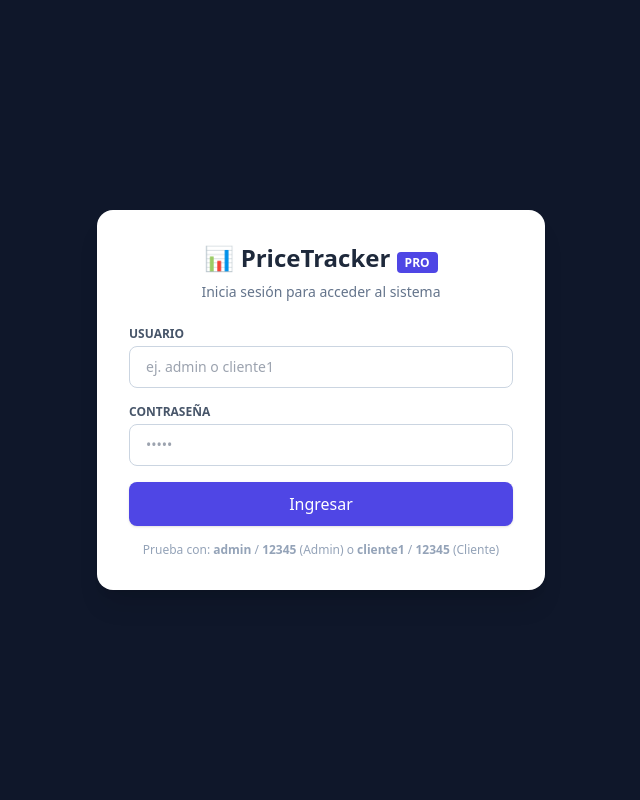
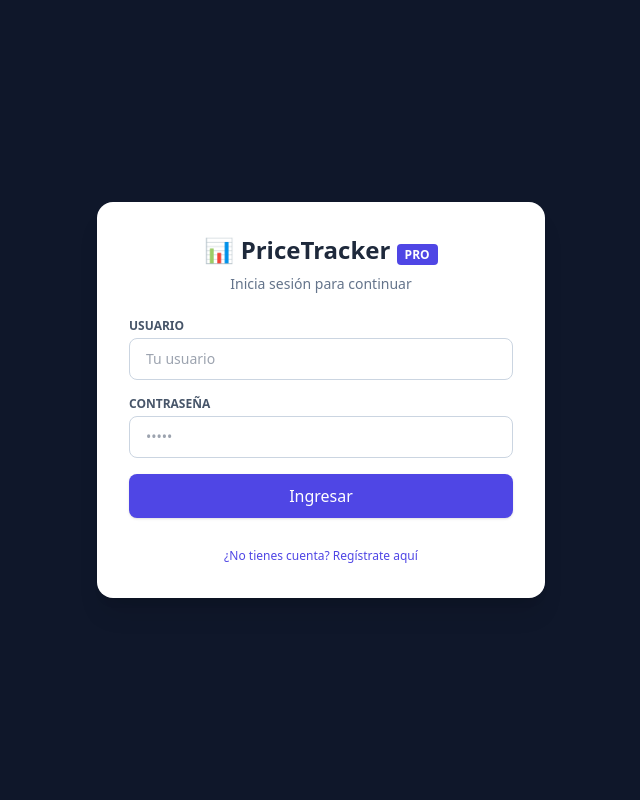
Before and after one commit to RoggerYanez/price-tracker-saas, a FastAPI app: page / in a window 1280 px wide. Shown: the whole page, without its empty margins (319-959 px from the left). Run offline with FastAPI, Linux system fonts and the light colour scheme; some libraries are stand-ins or nearby versions.

Commit message:
actualización del sistema de login

```diff
--- a/main.py
+++ b/main.py
@@ -4,7 +4,7 @@ from fastapi.templating import Jinja2Templates
 from pydantic import BaseModel
 import sqlite3
 
-app = FastAPI(title="SaaS Monitoreo de Precios con Seguridad")
+app = FastAPI(title="SaaS Monitoreo de Precios")
 templates = Jinja2Templates(directory="templates")
 
 def obtener_conexion():
@@ -18,11 +18,14 @@ class LoginData(BaseModel):
     username: str
     password: str
 
+class RegisterData(BaseModel):
+    username: str
+    password: str
+
 @app.get("/", response_class=HTMLResponse)
 def home(request: Request):
     return templates.TemplateResponse(request, "index.html")
 
-# NUEVO: Endpoint para autenticar usuarios y retornar su rol
 @app.post("/api/login")
 def login(data: LoginData):
     conexion = obtener_conexion()
@@ -35,6 +38,23 @@ def login(data: LoginData):
         raise HTTPException(status_code=400, detail="Usuario o contraseña incorrectos")
 
     return {"mensaje": "Login exitoso", "rol": usuario[0], "username": data.username}
+
+# NUEVO: Endpoint para registrarse como cliente nuevo
+@app.post("/api/register")
+def register(data: RegisterData):
+    conexion = obtener_conexion()
+    cursor = conexion.cursor()
+    try:
+        # Por seguridad, el rol se define siempre como 'cliente' por defecto
+        cursor.execute("INSERT INTO usuarios (username, password, rol) VALUES (?, ?, ?)",
+                       (data.username, data.password, 'cliente'))
+        conexion.commit()
+    except sqlite3.IntegrityError:
+        conexion.close()
+        raise HTTPException(status_code=400, detail="El nombre de usuario ya está en uso")
+
+    conexion.close()
+    return {"mensaje": "Registro exitoso"}
 
 @app.get("/api/productos")
 def listar_productos():
@@ -52,8 +72,7 @@ def listar_productos():
     filas = cursor.fetchall()
     conexion.close()
 
-    productos = [{"id": f[0], "producto": f[1], "precio": f[2], "fecha": f[3]} for f in filas]
-    return productos
+    return [{"id": f[0], "producto": f[1], "precio": f[2], "fecha": f[3]} for f in filas]
 
 @app.post("/api/agregar-producto")
 def agregar_producto(item: NuevoProducto):
@@ -62,4 +81,4 @@ def agregar_producto(item: NuevoProducto):
     cursor.execute("INSERT INTO productos_configurados (nombre, url) VALUES (?, ?)", (item.nombre, item.url))
     conexion.commit()
     conexion.close()
-    return {"mensaje": "Producto y URL registrados exitosamente"}
+    return {"mensaje": "Producto registrado exitosamente"}
--- a/templates/index.html
+++ b/templates/index.html
@@ -8,32 +8,48 @@
 </head>
 <body class="bg-slate-100 font-sans text-slate-900 h-screen overflow-hidden">
 
-    <!-- PANTALLA DE LOGIN -->
+    <!-- PANTALLA DE ACCESO (LOGIN / REGISTRO) -->
     <div id="pantalla-login" class="flex items-center justify-center h-full bg-slate-900">
         <div class="bg-white p-8 rounded-2xl shadow-xl w-full max-w-md">
             <h2 class="text-2xl font-bold text-slate-800 text-center mb-2">📊 PriceTracker <span class="text-xs bg-indigo-600 px-2 py-0.5 rounded text-white">PRO</span></h2>
-            <p class="text-sm text-slate-500 text-center mb-6">Inicia sesión para acceder al sistema</p>
+            <p id="subtitulo-auth" class="text-sm text-slate-500 text-center mb-6">Inicia sesión para continuar</p>
 
-            <form onsubmit="realizarLogin(event)" class="space-y-4">
+            <!-- Formulario de Login -->
+            <form id="form-login-element" onsubmit="realizarLogin(event)" class="space-y-4">
                 <div>
                     <label class="block text-xs font-semibold text-slate-600 uppercase mb-1">Usuario</label>
-                    <input type="text" id="login-user" required placeholder="ej. admin o cliente1" class="w-full border border-slate-300 rounded-lg px-4 py-2.5 text-sm focus:outline-none focus:border-indigo-600">
+                    <input type="text" id="login-user" required placeholder="Tu usuario" class="w-full border border-slate-300 rounded-lg px-4 py-2.5 text-sm focus:outline-none focus:border-indigo-600">
                 </div>
                 <div>
                     <label class="block text-xs font-semibold text-slate-600 uppercase mb-1">Contraseña</label>
                     <input type="password" id="login-pass" required placeholder="•••••" class="w-full border border-slate-300 rounded-lg px-4 py-2.5 text-sm focus:outline-none focus:border-indigo-600">
                 </div>
                 <button type="submit" class="w-full bg-indigo-600 hover:bg-indigo-700 text-white font-medium py-2.5 rounded-lg transition shadow">Ingresar</button>
+                <div class="text-center pt-2">
+                    <button type="button" onclick="alternarAuth('registro')" class="text-xs text-indigo-600 hover:underline">¿No tienes cuenta? Regístrate aquí</button>
+                </div>
             </form>
-            <div class="mt-4 text-xs text-slate-400 text-center">
-                Prueba con: <b>admin</b> / <b>12345</b> (Admin) o <b>cliente1</b> / <b>12345</b> (Cliente)
-            </div>
+
+            <!-- Formulario de Registro (Oculto por defecto) -->
+            <form id="form-registro-element" onsubmit="realizarRegistro(event)" class="space-y-4 hidden">
+                <div>
+                    <label class="block text-xs font-semibold text-slate-600 uppercase mb-1">Nuevo Usuario</label>
+                    <input type="text" id="reg-user" required placeholder="Crea tu usuario" class="w-full border border-slate-300 rounded-lg px-4 py-2.5 text-sm focus:outline-none focus:border-indigo-600">
+                </div>
+                <div>
+                    <label class="block text-xs font-semibold text-slate-600 uppercase mb-1">Contraseña</label>
+                    <input type="password" id="reg-pass" required placeholder="•••••" class="w-full border border-slate-300 rounded-lg px-4 py-2.5 text-sm focus:outline-none focus:border-indigo-600">
+                </div>
+                <button type="submit" class="w-full bg-emerald-600 hover:bg-emerald-700 text-white font-medium py-2.5 rounded-lg transition shadow">Crear Cuenta de Cliente</button>
+                <div class="text-center pt-2">
+                    <button type="button" onclick="alternarAuth('login')" class="text-xs text-slate-600 hover:underline">¿Ya tienes cuenta? Inicia sesión</button>
+                </div>
+            </form>
         </div>
     </div>
 
-    <!-- PANEL PRINCIPAL (Oculto hasta iniciar sesión) -->
+    <!-- PANEL PRINCIPAL -->
     <div id="panel-principal" class="hidden flex h-screen overflow-hidden">
-        <!-- Sidebar Lateral -->
         <aside class="w-64 bg-slate-900 text-slate-300 flex flex-col justify-between hidden md:flex">
             <div>
                 <div class="px-6 py-5 border-b border-slate-800">
@@ -41,17 +57,8 @@
                         📊 PriceTracker <span class="text-[10px] bg-indigo-600 px-2 py-0.5 rounded text-white" id="badge-rol">PRO</span>
                     </h1>
                 </div>
-                <nav class="px-4 py-6 space-y-1">
-                    <a href="#" onclick="cambiarVista('productos')" id="nav-productos" class="flex items-center gap-3 px-4 py-2.5 rounded-lg bg-indigo-600 text-white font-medium transition">
-                        📦 Productos
-                    </a>
-                    <!-- Secciones restringidas solo para Administrador -->
-                    <a href="#" onclick="cambiarVista('clientes')" id="menu-clientes" class="flex items-center gap-3 px-4 py-2.5 rounded-lg hover:bg-slate-800 text-slate-400 hover:text-white transition">
-                        👥 Clientes
-                    </a>
-                    <a href="#" onclick="cambiarVista('ganancias')" id="menu-ganancias" class="flex items-center gap-3 px-4 py-2.5 rounded-lg hover:bg-slate-800 text-slate-400 hover:text-white transition">
-                        💰 Ganancias
-                    </a>
+                <nav class="px-4 py-6 space-y-1" id="menu-lateral">
+                    <!-- Dinámico según rol -->
                 </nav>
             </div>
             <div class="p-4 border-t border-slate-800 flex justify-between items-center text-xs text-slate-400">
@@ -60,10 +67,9 @@
             </div>
         </aside>
 
-        <!-- Contenido -->
         <div class="flex-1 flex flex-col overflow-y-auto">
             <header class="bg-white border-b border-slate-200 px-8 py-4 flex justify-between items-center shadow-sm">
-                <h2 id="titulo-vista" class="text-xl font-bold text-slate-800">Monitoreo de Productos</h2>
+                <h2 id="titulo-vista" class="text-xl font-bold text-slate-800">Panel</h2>
                 <div class="flex items-center gap-4">
                     <span class="inline-flex items-center gap-1.5 px-3 py-1 rounded-full text-xs font-medium bg-emerald-50 text-emerald-700 border border-emerald-200">
                         <span class="w-2 h-2 rounded-full bg-emerald-500 animate-pulse"></span> Sistema Activo
@@ -75,20 +81,9 @@
             </header>
 
             <main class="p-8 max-w-7xl w-full mx-auto space-y-6">
-                <!-- KPIs -->
-                <div class="grid grid-cols-1 md:grid-cols-3 gap-6">
-                    <div class="bg-white p-6 rounded-xl border border-slate-200 shadow-sm">
-                        <p class="text-xs font-semibold text-slate-400 uppercase tracking-wider">Productos Rastreados</p>
-                        <p id="kpi-productos" class="text-2xl font-bold text-slate-800 mt-1">0</p>
-                    </div>
-                    <div class="bg-white p-6 rounded-xl border border-slate-200 shadow-sm">
-                        <p class="text-xs font-semibold text-slate-400 uppercase tracking-wider">Clientes Activos</p>
-                        <p class="text-2xl font-bold text-indigo-600 mt-1">2 / 2</p>
-                    </div>
-                    <div class="bg-white p-6 rounded-xl border border-slate-200 shadow-sm">
-                        <p class="text-xs font-semibold text-slate-400 uppercase tracking-wider">Ganancia Mensual Est.</p>
-                        <p class="text-2xl font-bold text-emerald-600 mt-1">S/ 150.00</p>
-                    </div>
+                <!-- KPIs Dinámicos -->
+                <div class="grid grid-cols-1 md:grid-cols-3 gap-6" id="kpis-container">
+                    <!-- Se llena con JS según el rol -->
                 </div>
 
                 <div id="seccion-contenido" class="space-y-6"></div>
@@ -99,6 +94,18 @@
     <script>
         let productosGlobal = [];
         let usuarioActual = null;
+
+        function alternarAuth(modo) {
+            if (modo === 'registro') {
+                document.getElementById('form-login-element').classList.add('hidden');
+                document.getElementById('form-registro-element').classList.remove('hidden');
+                document.getElementById('subtitulo-auth').innerText = 'Regístrate como nuevo cliente';
+            } else {
+                document.getElementById('form-registro-element').classList.add('hidden');
+                document.getElementById('form-login-element').classList.remove('hidden');
+                document.getElementById('subtitulo-auth').innerText = 'Inicia sesión para continuar';
+            }
+        }
 
         async function realizarLogin(event) {
             event.preventDefault();
@@ -115,32 +122,62 @@
                 if (response.ok) {
                     const data = await response.json();
                     usuarioActual = data;
-
-                    // Ocultar login y mostrar panel principal
-                    document.getElementById('pantalla-login').classList.add('hidden');
-                    document.getElementById('panel-principal').classList.remove('hidden');
-                    document.getElementById('info-usuario').innerText = `${data.username} (${data.rol})`;
-
-                    // Control de permisos según el rol
-                    if (data.rol === 'cliente') {
-                        document.getElementById('menu-clientes').style.display = 'none';
-                        document.getElementById('menu-ganancias').style.display = 'none';
-                        document.getElementById('badge-rol').innerText = 'CLIENTE';
-                    } else {
-                        document.getElementById('menu-clientes').style.display = 'flex';
-                        document.getElementById('menu-ganancias').style.display = 'flex';
-                        document.getElementById('badge-rol').innerText = 'ADMIN';
-                    }
-
-                    cambiarVista('productos');
-                    cargarDatos();
+                    iniciarSesionExitosa();
                 } else {
-                    alert("Credenciales incorrectas. Verifica usuario y contraseña.");
+                    alert("Credenciales incorrectas.");
                 }
             } catch (error) {
-                console.error("Error en el login:", error);
                 alert("Error al conectar con el servidor.");
             }
+        }
+
+        async function realizarRegistro(event) {
+            event.preventDefault();
+            const username = document.getElementById('reg-user').value;
+            const password = document.getElementById('reg-pass').value;
+
+            try {
+                const response = await fetch('/api/register', {
+                    method: 'POST',
+                    headers: { 'Content-Type': 'application/json' },
+                    body: JSON.stringify({ username, password })
+                });
+
+                if (response.ok) {
+                    alert("¡Cuenta creada con éxito! Ahora puedes iniciar sesión.");
+                    alternarAuth('login');
+                } else {
+                    const err = await response.json();
+                    alert(err.detail || "Error al registrarse.");
+                }
+            } catch (error) {
+                alert("Error al conectar con el servidor.");
+            }
+        }
+
+        function iniciarSesionExitosa() {
+            document.getElementById('pantalla-login').classList.add('hidden');
+            document.getElementById('panel-principal').classList.remove('hidden');
+            document.getElementById('info-usuario').innerText = `${usuarioActual.username} (${usuarioActual.rol})`;
+            document.getElementById('badge-rol').innerText = usuarioActual.rol.toUpperCase();
+
+            const menu = document.getElementById('menu-lateral');
+            menu.innerHTML = '';
+
+            if (usuarioActual.rol === 'admin') {
+                menu.innerHTML = `
+                    <a href="#" onclick="cambiarVista('admin-dashboard')" id="nav-admin-dashboard" class="flex items-center gap-3 px-4 py-2.5 rounded-lg bg-indigo-600 text-white font-medium transition">📊 Resumen Negocio</a>
+                    <a href="#" onclick="cambiarVista('clientes')" id="nav-clientes" class="flex items-center gap-3 px-4 py-2.5 rounded-lg hover:bg-slate-800 text-slate-400 hover:text-white transition">👥 Clientes</a>
+                    <a href="#" onclick="cambiarVista('ganancias')" id="nav-ganancias" class="flex items-center gap-3 px-4 py-2.5 rounded-lg hover:bg-slate-800 text-slate-400 hover:text-white transition">💰 Ganancias</a>
+                `;
+                cambiarVista('admin-dashboard');
+            } else {
+                menu.innerHTML = `
+                    <a href="#" onclick="cambiarVista('productos')" id="nav-productos" class="flex items-center gap-3 px-4 py-2.5 rounded-lg bg-indigo-600 text-white font-medium transition">📦 Mis Productos</a>
+                `;
+                cambiarVista('productos');
+            }
+            cargarDatos();
         }
 
         function cerrarSesion() {
@@ -155,12 +192,12 @@
             try {
                 const response = await fetch('/api/productos');
                 productosGlobal = await response.json();
-                document.getElementById('kpi-productos').innerText = productosGlobal.length;
-                if(document.getElementById('tabla-productos')) {
+                if (usuarioActual.rol === 'cliente' && document.getElementById('tabla-productos')) {
                     renderizarTablaProductos();
+                    document.getElementById('kpi-prod-cliente').innerText = productosGlobal.length;
                 }
             } catch (error) {
-                console.error("Error al cargar datos:", error);
+                console.error("Error cargando datos:", error);
             }
         }
 
@@ -187,22 +224,32 @@
         }
 
         function cambiarVista(vista) {
-            ['productos', 'clientes', 'ganancias'].forEach(v => {
+            const titulo = document.getElementById('titulo-vista');
+            const kpis = document.getElementById('kpis-container');
+            const contenedor = document.getElementById('seccion-contenido');
+
+            // Actualizar estilo botones menú
+            ['admin-dashboard', 'clientes', 'ganancias', 'productos'].forEach(v => {
                 const btn = document.getElementById(`nav-${v}`);
                 if(btn) {
-                    if (v === vista) {
-                        btn.className = "flex items-center gap-3 px-4 py-2.5 rounded-lg bg-indigo-600 text-white font-medium transition";
-                    } else {
-                        btn.className = "flex items-center gap-3 px-4 py-2.5 rounded-lg hover:bg-slate-800 text-slate-400 hover:text-white transition";
-                    }
+                    btn.className = (v === vista)
+                        ? "flex items-center gap-3 px-4 py-2.5 rounded-lg bg-indigo-600 text-white font-medium transition"
+                        : "flex items-center gap-3 px-4 py-2.5 rounded-lg hover:bg-slate-800 text-slate-400 hover:text-white transition";
                 }
             });
 
-            const titulo = document.getElementById('titulo-vista');
-            const contenedor = document.getElementById('seccion-contenido');
-
-            if (vista === 'productos') {
-                titulo.innerText = "Monitoreo de Productos";
+            if (vista === 'productos' && usuarioActual.rol === 'cliente') {
+                titulo.innerText = "Mis Productos Rastreados";
+                kpis.innerHTML = `
+                    <div class="bg-white p-6 rounded-xl border border-slate-200 shadow-sm md:col-span-2">
+                        <p class="text-xs font-semibold text-slate-400 uppercase tracking-wider">Tus Productos en Seguimiento</p>
+                        <p id="kpi-prod-cliente" class="text-2xl font-bold text-slate-800 mt-1">${productosGlobal.length}</p>
+                    </div>
+                    <div class="bg-white p-6 rounded-xl border border-slate-200 shadow-sm">
+                        <p class="text-xs font-semibold text-slate-400 uppercase tracking-wider">Estado de cuenta</p>
+                        <p class="text-2xl font-bold text-emerald-600 mt-1">Plan Estándar</p>
+                    </div>
+                `;
                 contenedor.innerHTML = `
                     <div class="bg-white p-6 rounded-xl border border-slate-200 shadow-sm">
                         <h3 class="text-md font-bold text-slate-800 mb-4">Agregar Nuevo Producto a Rastrear</h3>
@@ -225,34 +272,51 @@
                         </table>
                     </div>`;
                 renderizarTablaProductos();
+            } else if (vista === 'admin-dashboard' && usuarioActual.rol === 'admin') {
+                titulo.innerText = "Panel de Control de Administrador";
+                kpis.innerHTML = `
+                    <div class="bg-white p-6 rounded-xl border border-slate-200 shadow-sm">
+                        <p class="text-xs font-semibold text-slate-400 uppercase tracking-wider">Clientes Totales</p>
+                        <p class="text-2xl font-bold text-slate-800 mt-1">2</p>
+                    </div>
+                    <div class="bg-white p-6 rounded-xl border border-slate-200 shadow-sm">
+                        <p class="text-xs font-semibold text-slate-400 uppercase tracking-wider">Ganancia Mensual Est.</p>
+                        <p class="text-2xl font-bold text-emerald-600 mt-1">S/ 150.00</p>
+                    </div>
+                    <div class="bg-white p-6 rounded-xl border border-slate-200 shadow-sm">
+                        <p class="text-xs font-semibold text-slate-400 uppercase tracking-wider">Estado Servidor</p>
+                        <p class="text-2xl font-bold text-indigo-600 mt-1">Operativo</p>
+                    </div>
+                `;
+                contenedor.innerHTML = `<div class="bg-white p-6 rounded-xl border border-slate-200 shadow-sm text-slate-600">Bienvenido al panel central de administración. Usa el menú lateral para revisar los clientes o ingresos.</div>`;
             } else if (vista === 'clientes' && usuarioActual.rol === 'admin') {
                 titulo.innerText = "Gestión de Clientes";
+                kpis.innerHTML = `<div class="bg-white p-6 rounded-xl border border-slate-200 shadow-sm md:col-span-3"><p class="text-sm text-slate-500">Listado general de cuentas registradas en la plataforma.</p></div>`;
                 contenedor.innerHTML = `
                     <div class="bg-white shadow-sm rounded-xl border border-slate-200 p-6">
                         <table class="w-full text-left border-collapse">
                             <thead>
                                 <tr class="bg-slate-50 border-b border-slate-200 text-xs font-semibold text-slate-500 uppercase tracking-wider">
-                                    <th class="px-4 py-3">Cliente</th>
-                                    <th class="px-4 py-3">Empresa</th>
+                                    <th class="px-4 py-3">Cliente / Usuario</th>
                                     <th class="px-4 py-3">Estado</th>
-                                    <th class="px-4 py-3">Plan</th>
+                                    <th class="px-4 py-3">Rol</th>
                                 </tr>
                             </thead>
                             <tbody class="divide-y divide-slate-200 text-sm">
                                 <tr>
-                                    <td class="px-4 py-4 font-medium text-slate-800">Carlos Mendoza</td>
-                                    <td class="px-4 py-4 text-slate-600">Librería El Ateneo</td>
+                                    <td class="px-4 py-4 font-medium text-slate-800">cliente1</td>
                                     <td class="px-4 py-4"><span class="bg-emerald-100 text-emerald-800 text-xs px-2.5 py-1 rounded-full font-semibold">Activo</span></td>
-                                    <td class="px-4 py-4 text-slate-600">Pro (S/ 75/mes)</td>
+                                    <td class="px-4 py-4 text-slate-600">Cliente</td>
                                 </tr>
                             </tbody>
                         </table>
                     </div>`;
             } else if (vista === 'ganancias' && usuarioActual.rol === 'admin') {
                 titulo.innerText = "Control de Ganancias";
+                kpis.innerHTML = `<div class="bg-white p-6 rounded-xl border border-slate-200 shadow-sm md:col-span-3"><p class="text-sm text-slate-500">Desglose de ingresos mensuales percibidos por el SaaS.</p></div>`;
                 contenedor.innerHTML = `
                     <div class="bg-white shadow-sm rounded-xl border border-slate-200 p-6">
-                        <p class="text-3xl font-extrabold text-emerald-600">S/ 150.00 <span class="text-sm font-normal text-slate-500">Ingresos del Mes</span></p>
+                        <p class="text-3xl font-extrabold text-emerald-600">S/ 150.00 <span class="text-sm font-normal text-slate-500">Ingresos Totales del Mes</span></p>
                     </div>`;
             }
         }
```
Also changed, not shown: base_datos.py (+3 -8 lines).
